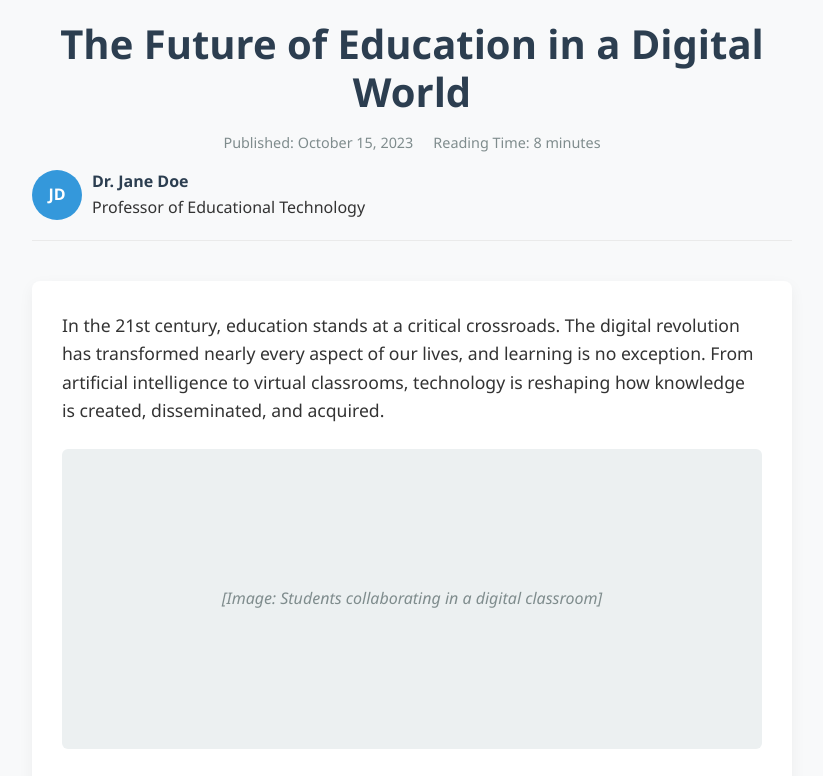
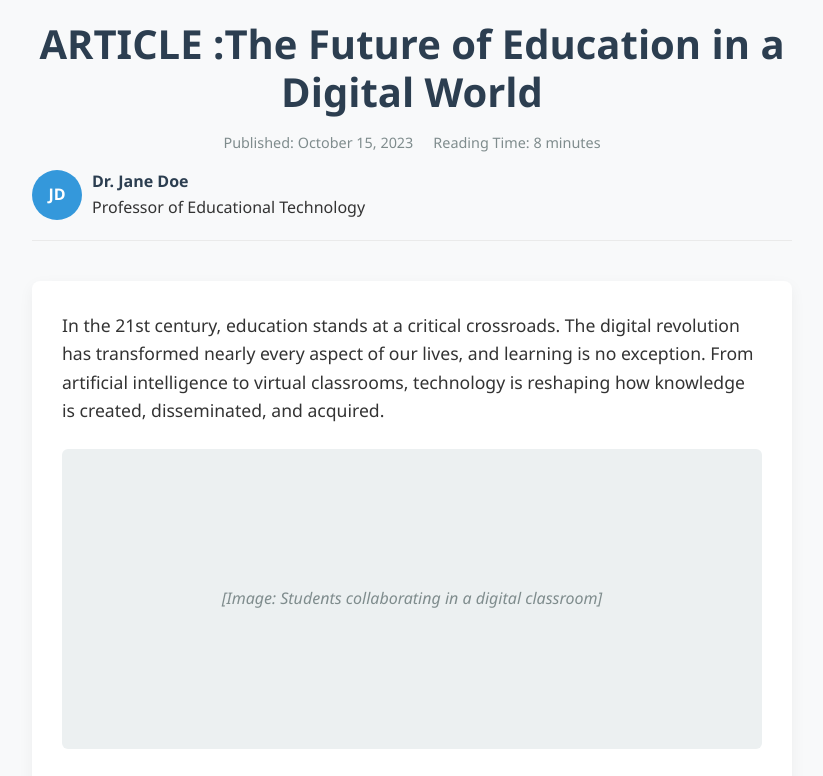
Before and after one commit to Sanvi009/2025, a plain HTML site: page index.html in a window 1280 px wide. Shown: the top 776 px of the page, without its empty margins (228-1051 px from the left). Drawn offline with Linux system fonts and the light colour scheme.

Commit message:
Update index.html

```diff
--- a/index.html
+++ b/index.html
@@ -218,7 +218,7 @@
 <body>
     <div class="container">
         <header>
-            <h1>The Future of Education in a Digital World</h1>
+            <h1>ARTICLE :The Future of Education in a Digital World</h1>
             <div class="article-meta">
                 <span>Published: October 15, 2023</span>
                 <span>Reading Time: 8 minutes</span>
```
